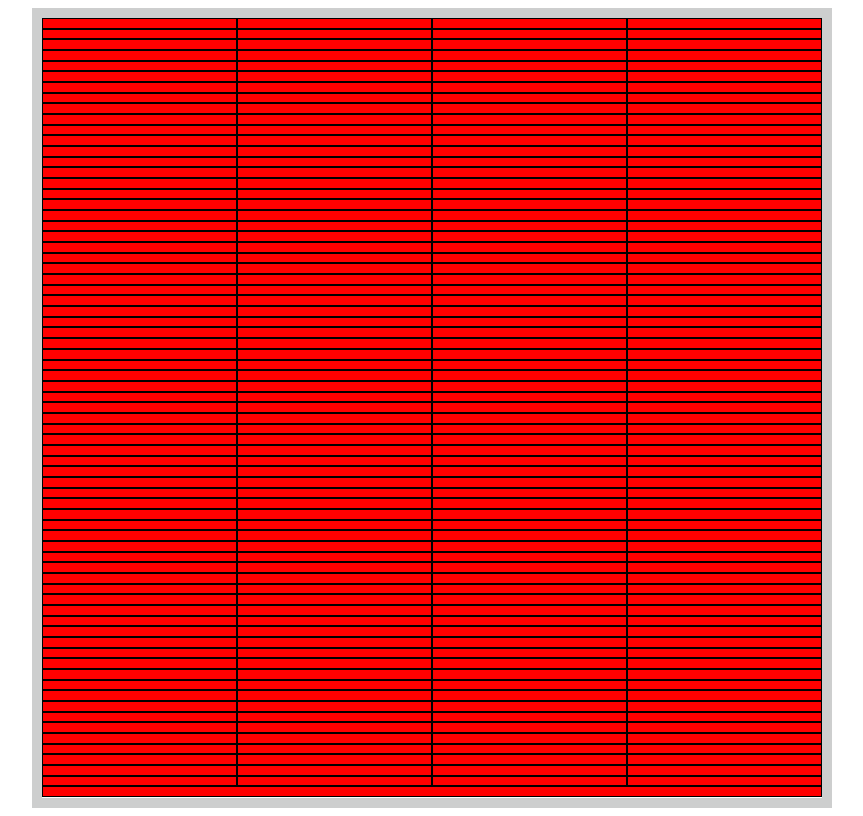
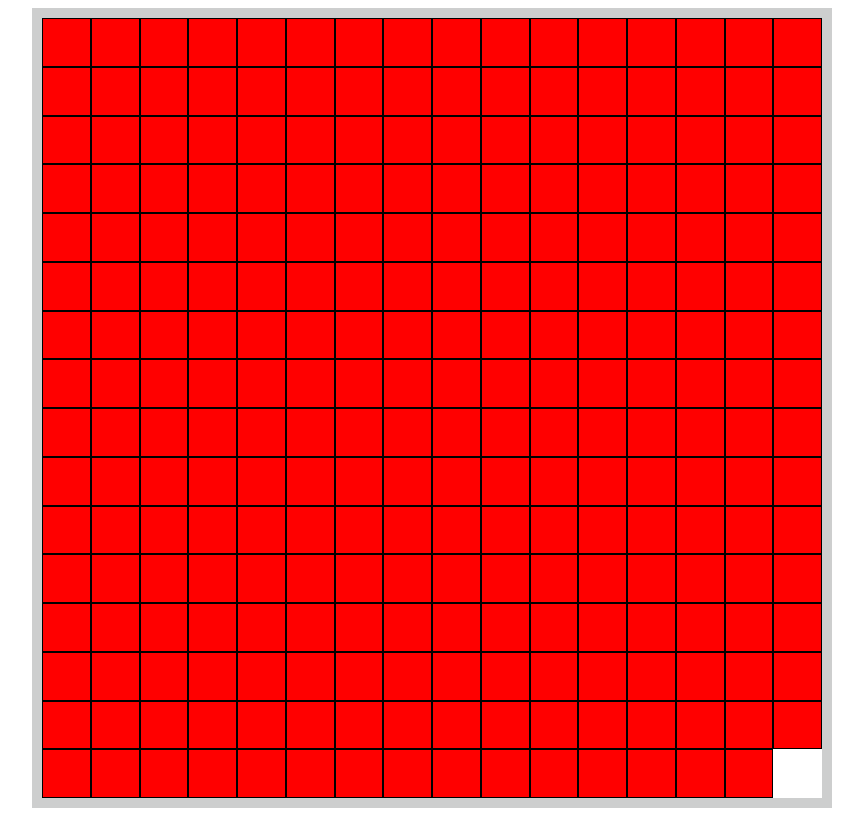
Before and after one commit to chrislloyd876/etch-2026, a plain HTML site: page index.html in a window 1280 px wide. Shown: the whole page, without its empty margins (208-1071 px from the left). Drawn offline with Linux system fonts and the light colour scheme.

Commit message:
Fix the shape of the sqaures in grid container

```diff
--- a/script.js
+++ b/script.js
@@ -1,12 +1,15 @@
 const gridContainer = document.querySelector('#grid-container');
 
 function createGrid(){
-    for(let rowNum = 0; rowNum <= 16; rowNum++){
+    for(let rowNum = 0; rowNum < 15; rowNum++){
         for(let colNum = 0; colNum <= 16; colNum++){
             const gridSquare = document.createElement('div');
             gridSquare.classList.add('grid-square');
             gridSquare.style.backgroundColor = `red`;
+            gridSquare.style.width = `${gridContainer.clientWidth / 16}px`;
+            gridSquare.style.height = `${gridContainer.clientHeight / 16}px`;
             gridContainer.appendChild(gridSquare);
+            console.log(gridSquare.clientWidth);
         }
     }
 
--- a/styles.css
+++ b/styles.css
@@ -1,6 +1,9 @@
+*, *::before, *::after{
+    box-sizing: border-box;
+}
+
 #grid-container{
     display: flex;
-    box-sizing: border-box;
     flex-flow: row wrap;
     border: 10px solid #070a0e33;
     margin: 0 auto;
@@ -10,5 +13,5 @@
 
 .grid-square{
     border: 1px solid black;
-    flex: 1 0 20%;
+
 }
```
